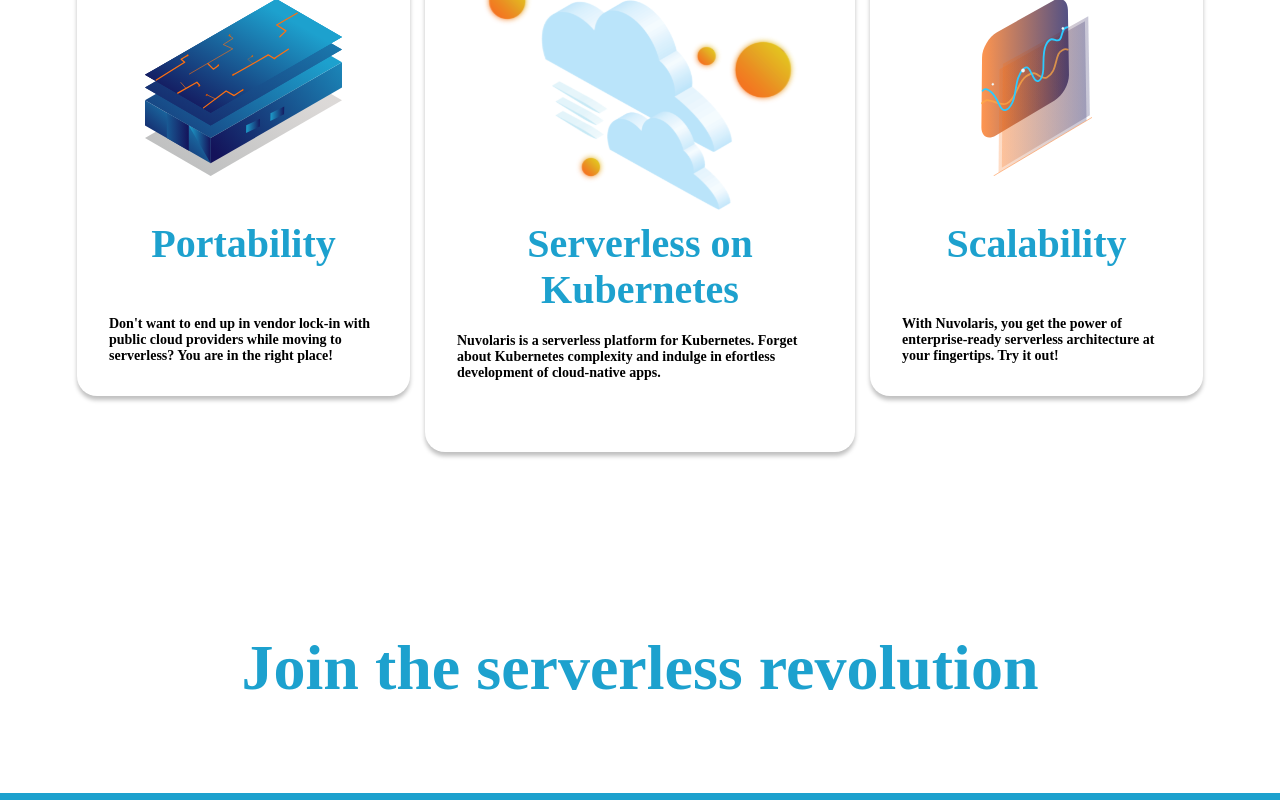
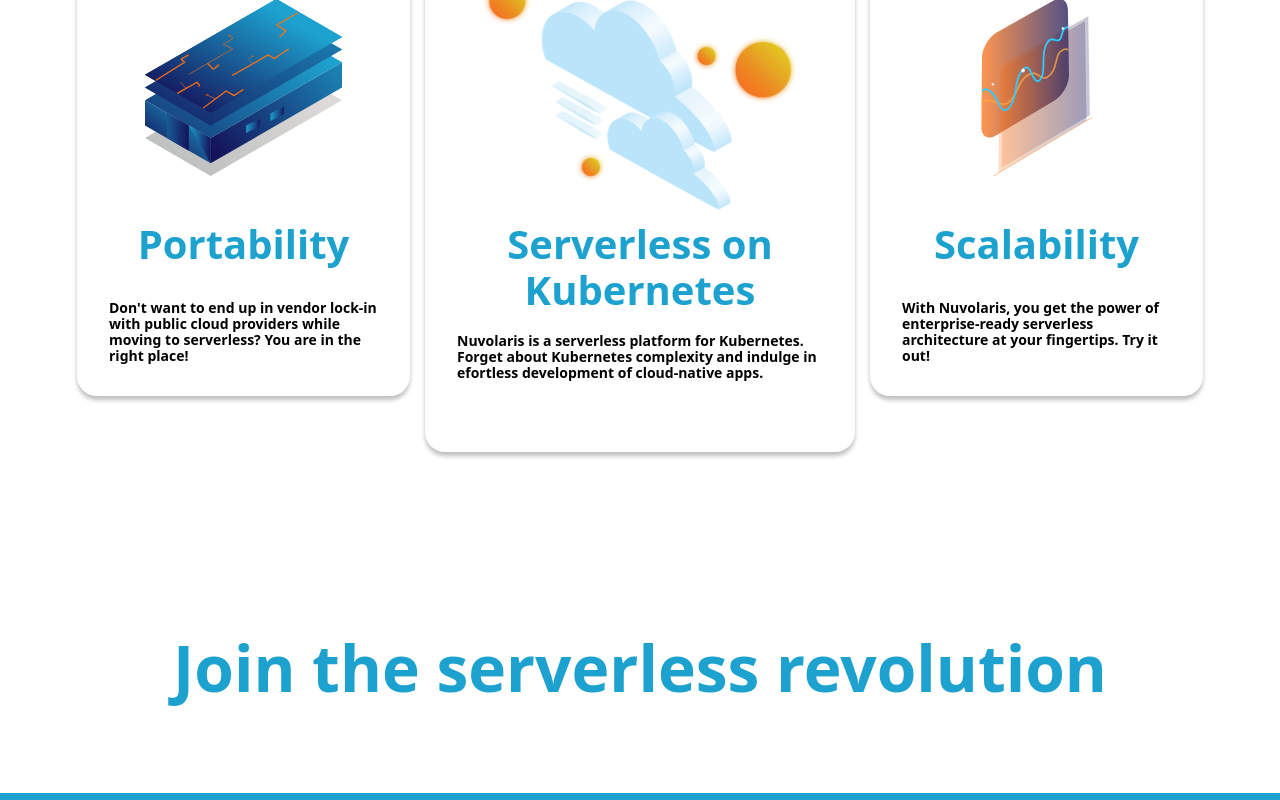
Before and after one commit to MS-for-Nuvolaris/nuvolaris.io, a SvelteKit app: page / in a window 1280 px wide. Shown: the part 2980-3780 px from the top of the page. Built offline with nearby package versions, Linux system fonts and the light colour scheme; a web font is replaced by a local one.

Commit message:
fixed tailwind base layer font family

```diff
--- a/src/app.postcss
+++ b/src/app.postcss
@@ -3,16 +3,14 @@
 @tailwind components;
 @tailwind utilities;
 
+@layer base {
 	@font-face {
 		font-family: 'Work Sans';
 		font-style: normal;
 		font-weight: 400;
 		src: url(https://fonts.gstatic.com/s/worksans/v16/QGY_z_wNahGAdqQ43RhVcIgYT2Xz5u32K0nXBi8JoI3ZKyHaQQ.woff)
 			format('woff');
-	unicode-range: U+0000-00FF, U+0131, U+0152-0153, U+02BB-02BC, U+02C6, U+02DA, U+02DC, U+2000-206F,
-		U+2074, U+20AC, U+2122, U+2191, U+2193, U+2212, U+2215, U+FEFF, U+FFFD;
+		unicode-range: U+0000-00FF, U+0131, U+0152-0153, U+02BB-02BC, U+02C6, U+02DA, U+02DC,
+			U+2000-206F, U+2074, U+20AC, U+2122, U+2191, U+2193, U+2212, U+2215, U+FEFF, U+FFFD;
 	}
-
-* {
-	font-family: 'Work Sans';
 }
```
Lines whose indentation alone changed are shown as unchanged.
